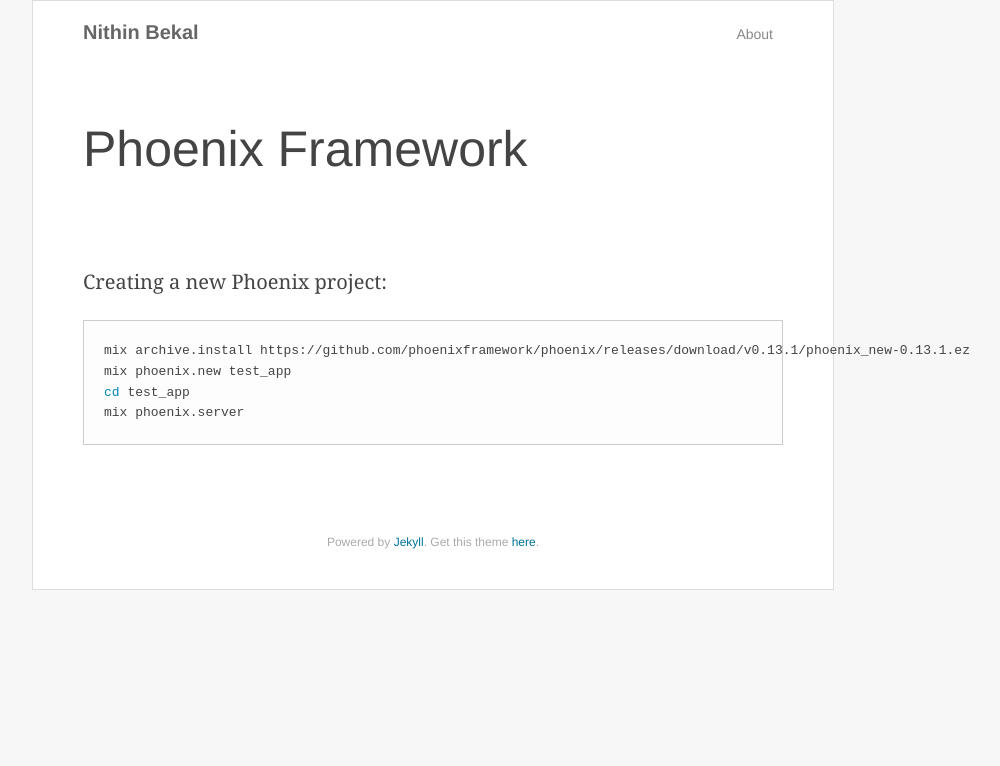
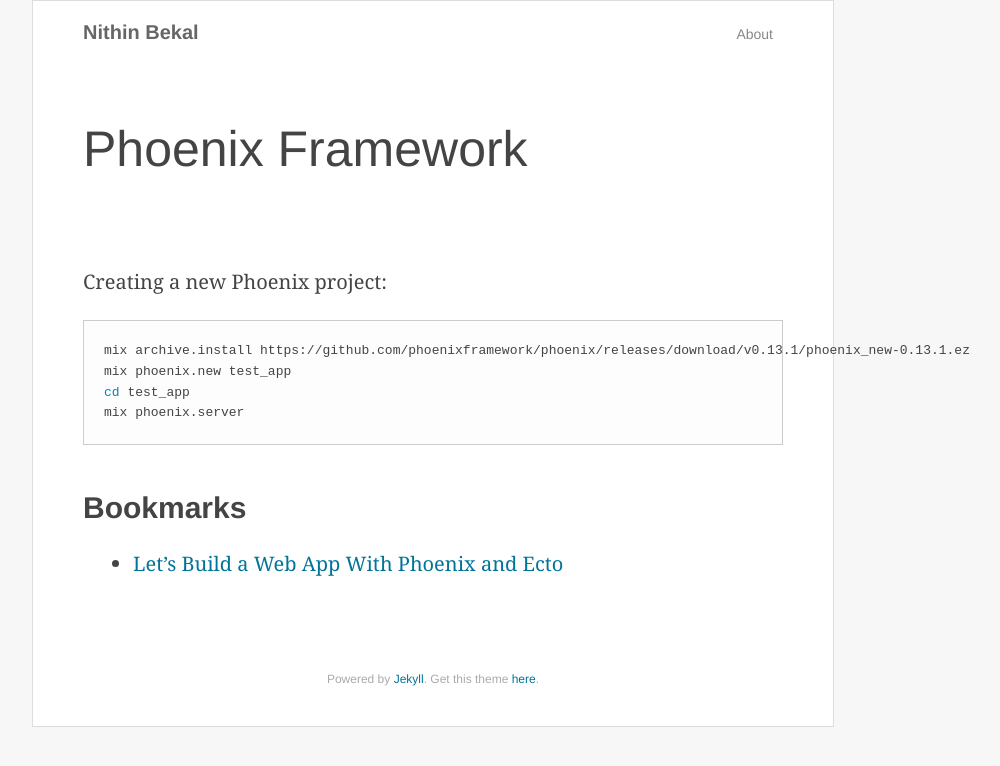
Before and after one commit to nithinbekal/nithinbekal.github.io, a Jekyll site: the page built from notes/phoenix.md, in a window 1280 px wide. Shown: the top 766 px of the page, without its empty margins (207-1207 px from the left). Built offline with Jekyll 4.4.1, drawn with Linux system fonts in a browser that asks for light colours.

Commit message:
Add Phoenix bookmark

```diff
--- a/notes/phoenix.md
+++ b/notes/phoenix.md
@@ -11,3 +11,7 @@
 cd test_app
 mix phoenix.server
 {% endhighlight %}
+
+## Bookmarks
+
+* [Let's Build a Web App With Phoenix and Ecto](http://www.elixirdose.com/post/elixirdose_intro_to_phoenix)
```
